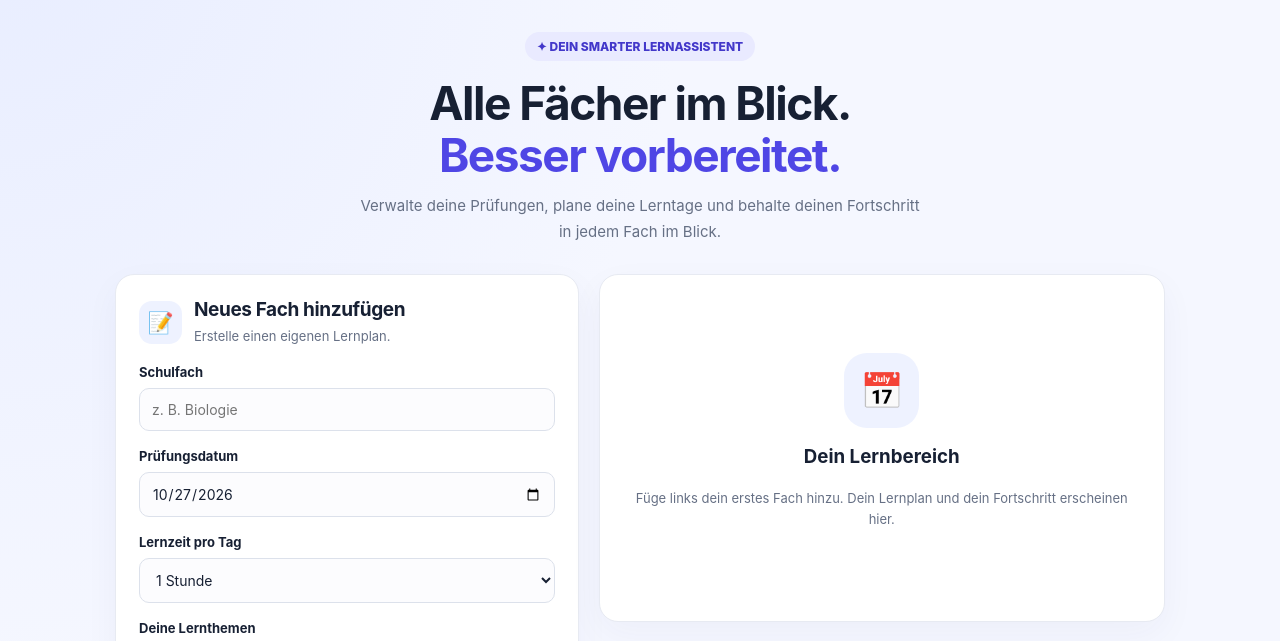
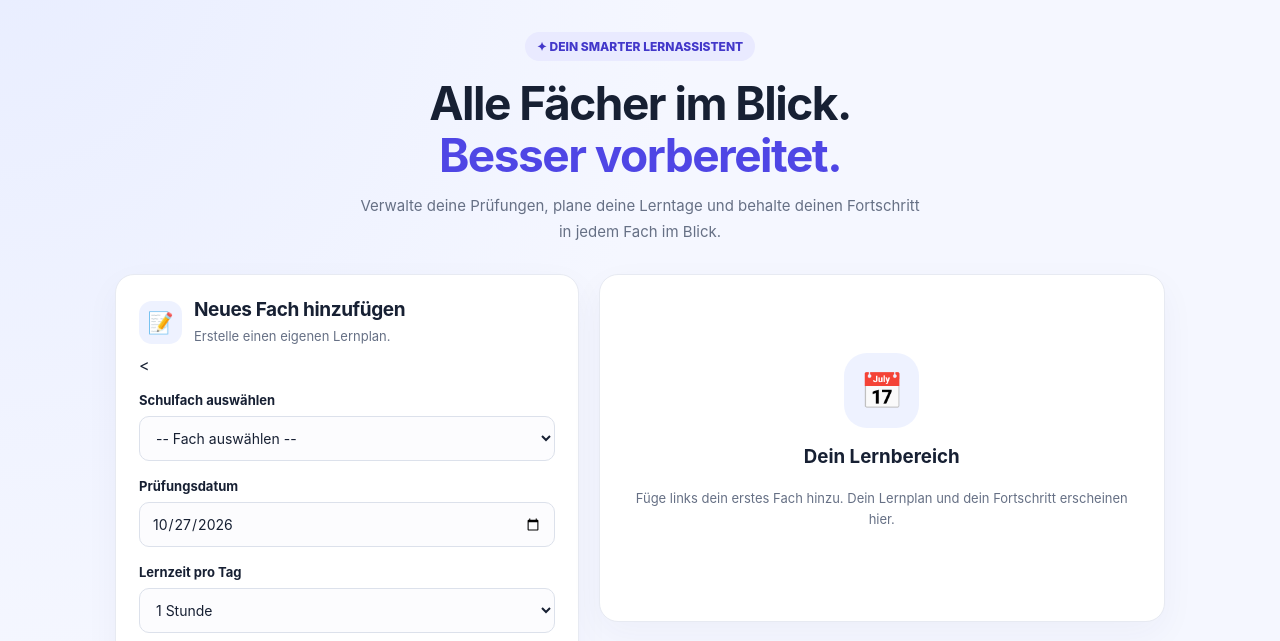
Before and after one commit to krusepaul55-sudo/lernplan-generator2, a plain HTML site: page index.html in a window 1280 px wide. Shown: the part 79-720 px from the top of the page. Drawn offline with Linux system fonts and the light colour scheme.

```diff
--- a/index.html
+++ b/index.html
@@ -700,9 +700,30 @@
           </div>
 
           <form id="fachformular">
-            <label class="field-label" for="fach">Schulfach</label>
-            <input id="fach" type="text" maxlength="100"
-              placeholder="z. B. Biologie" required>
+            <
+<label class="field-label" for="fach">Schulfach auswählen</label>
+<select id="fach" required>
+  <option value="">-- Fach auswählen --</option>
+  <option value="Deutsch">📖 Deutsch</option>
+  <option value="Mathematik">📐 Mathematik</option>
+  <option value="Englisch">🇬🇧 Englisch</option>
+  <option value="Biologie">🧬 Biologie</option>
+  <option value="Chemie">⚗️ Chemie</option>
+  <option value="Physik">⚛️ Physik</option>
+  <option value="Geschichte">🏛️ Geschichte</option>
+  <option value="Geografie">🌍 Geografie</option>
+  <option value="Informatik">💻 Informatik</option>
+  <option value="Wirtschaft">💶 Wirtschaft</option>
+  <option value="Sozialkunde">👥 Sozialkunde</option>
+  <option value="Französisch">🇫🇷 Französisch</option>
+  <option value="Spanisch">🇪🇸 Spanisch</option>
+  <option value="Kunst">🎨 Kunst</option>
+  <option value="Musik">🎵 Musik</option>
+  <option value="Sport">⚽ Sport</option>
+  <option value="Religion">🕊️ Religion</option>
+  <option value="Ethik">🤝 Ethik</option>
+</select>
+
 
             <label class="field-label" for="datum">Prüfungsdatum</label>
             <input id="datum" type="date" required>
```
